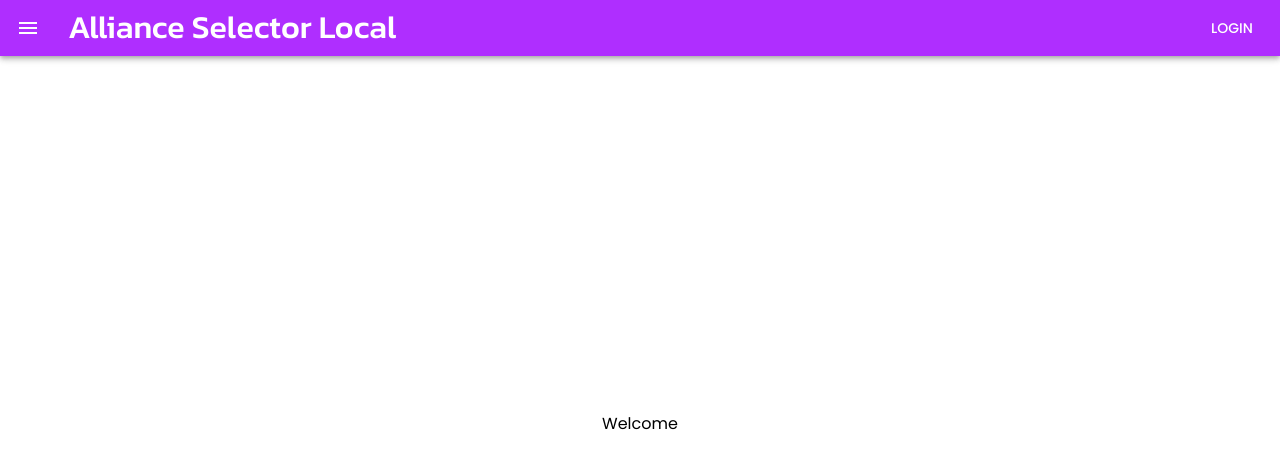
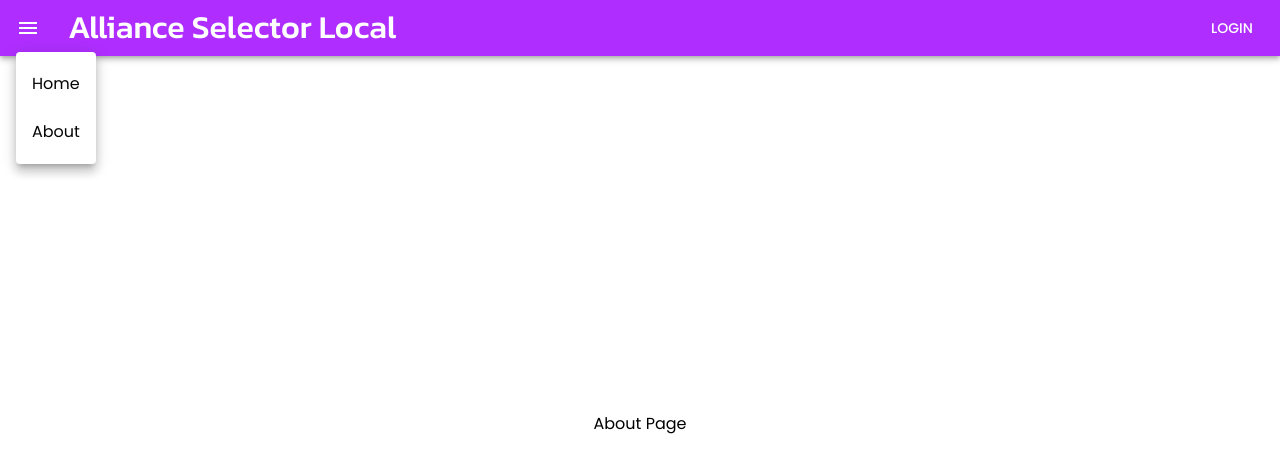
Before and after one commit to wmaltmann/alliances, a React (Create React App) app: page /about in a window 1280 px wide. Both pictures are taken after a click on the button "menu". Shown: the top 472 px of the page. Built offline with nearby package versions, Linux system fonts and the light colour scheme; no server answers.

Commit message:
about/profile pages and menu

```diff
--- a/src/app/App.tsx
+++ b/src/app/App.tsx
@@ -2,8 +2,10 @@ import { ThemeProvider } from "@mui/material";
 import { useAuthState } from "react-firebase-hooks/auth";
 import { Route, BrowserRouter as Router, Routes } from "react-router-dom";
 import { auth } from "../libs/FirebaseLib";
+import AboutPage from "../routes/AboutPage";
 import HomePage from "../routes/HomePage";
 import LoginPage from "../routes/LoginPage";
+import ProfilePage from "../routes/ProfilePage";
 import WelcomePage from "../routes/WelcomePage";
 import { themeLight } from "./theme";
 
@@ -15,11 +17,14 @@ function App() {
 				<Routes>
 					{user ? (
 						<>
+							<Route path="/about" element={<AboutPage />} />
+							<Route path="/profile" element={<ProfilePage />} />
 							<Route path="*" element={<HomePage />} />
 						</>
 					) : (
 						<>
 							<Route path="/login" element={<LoginPage />} />
+							<Route path="/about" element={<AboutPage />} />
 							<Route path="*" element={<WelcomePage />} />
 						</>
 					)}
--- a/src/components/page/TopBar.tsx
+++ b/src/components/page/TopBar.tsx
@@ -1,12 +1,18 @@
-import { AccountCircle, Menu } from "@mui/icons-material";
-import { AppBar, Button, IconButton, Toolbar, Typography } from "@mui/material";
-import { FC, useEffect } from "react";
+import { AccountCircle, Menu as MenuIcon } from "@mui/icons-material";
+import { AppBar, Button, IconButton, Menu, MenuItem, Toolbar, Typography } from "@mui/material";
+import { FC, useEffect, useState } from "react";
 import { useAuthState } from "react-firebase-hooks/auth";
 import { useNavigate } from "react-router-dom";
 import { useAppContext } from "../../app/AppContext";
 import { getAppStage } from "../../app/AppUtils";
 import { signOut } from "../../libs/AuthLib";
 import { auth as fbAuth } from "../../libs/FirebaseLib";
+
+enum MenuOptions {
+	About = "About",
+	Profile = "Profile",
+	Home = "Home",
+}
 
 const TopBar: FC = () => {
 	const [user] = useAuthState(fbAuth);
@@ -28,6 +34,27 @@ const TopBar: FC = () => {
 		await signOut(navigate, auth);
 	};
 
+	const [anchorEl, setAnchorEl] = useState<null | HTMLElement>(null);
+	const open = Boolean(anchorEl);
+	const handleClick = (event: React.MouseEvent<HTMLButtonElement>) => {
+		setAnchorEl(event.currentTarget);
+	};
+	const handleClose = (menuOption: MenuOptions) => {
+		setAnchorEl(null);
+		switch (menuOption) {
+			case MenuOptions.About:
+				navigate("/about");
+				break;
+			case MenuOptions.Profile:
+				navigate("/profile");
+				break;
+			case MenuOptions.Home:
+				navigate("/");
+				break;
+			default:
+				break;
+		}
+	};
 	return (
 		<AppBar position="static">
 			<Toolbar>
@@ -37,8 +64,9 @@ const TopBar: FC = () => {
 					color="inherit"
 					aria-label="menu"
 					sx={{ mr: 2 }}
+					onClick={handleClick}
 				>
-					<Menu />
+					<MenuIcon />
 				</IconButton>
 				<Typography variant="h1" component="div" sx={{ flexGrow: 1 }}>
 					{stage === "beta"
@@ -60,6 +88,29 @@ const TopBar: FC = () => {
 					</Button>
 				)}
 			</Toolbar>
+			<Menu
+				id="basic-menu"
+				open={open}
+				anchorEl={anchorEl}
+				onClose={handleClose}
+				MenuListProps={{
+					"aria-labelledby": "basic-button",
+				}}
+			>
+				{auth.user ? (
+					<>
+						<MenuItem onClick={() => handleClose(MenuOptions.Profile)}>
+							Profile
+						</MenuItem>
+						<MenuItem onClick={() => handleClose(MenuOptions.About)}>About</MenuItem>
+					</>
+				) : (
+					<>
+						<MenuItem onClick={() => handleClose(MenuOptions.Home)}>Home</MenuItem>
+						<MenuItem onClick={() => handleClose(MenuOptions.About)}>About</MenuItem>
+					</>
+				)}
+			</Menu>
 		</AppBar>
 	);
 };
--- /dev/null
+++ b/src/routes/AboutPage.tsx
@@ -0,0 +1,15 @@
+import { Stack, Typography } from "@mui/material";
+import { FC } from "react";
+import Page from "../components/page/Page";
+
+const AboutPage: FC = () => {
+	return (
+		<Page>
+			<Stack height="100%" alignItems="center" justifyContent="center">
+				<Typography>About Page</Typography>
+			</Stack>
+		</Page>
+	);
+};
+
+export default AboutPage;
--- /dev/null
+++ b/src/routes/ProfilePage.tsx
@@ -0,0 +1,15 @@
+import { Stack, Typography } from "@mui/material";
+import { FC } from "react";
+import Page from "../components/page/Page";
+
+const ProfilePage: FC = () => {
+	return (
+		<Page>
+			<Stack height="100%" alignItems="center" justifyContent="center">
+				<Typography>Profile Page</Typography>
+			</Stack>
+		</Page>
+	);
+};
+
+export default ProfilePage;
```
